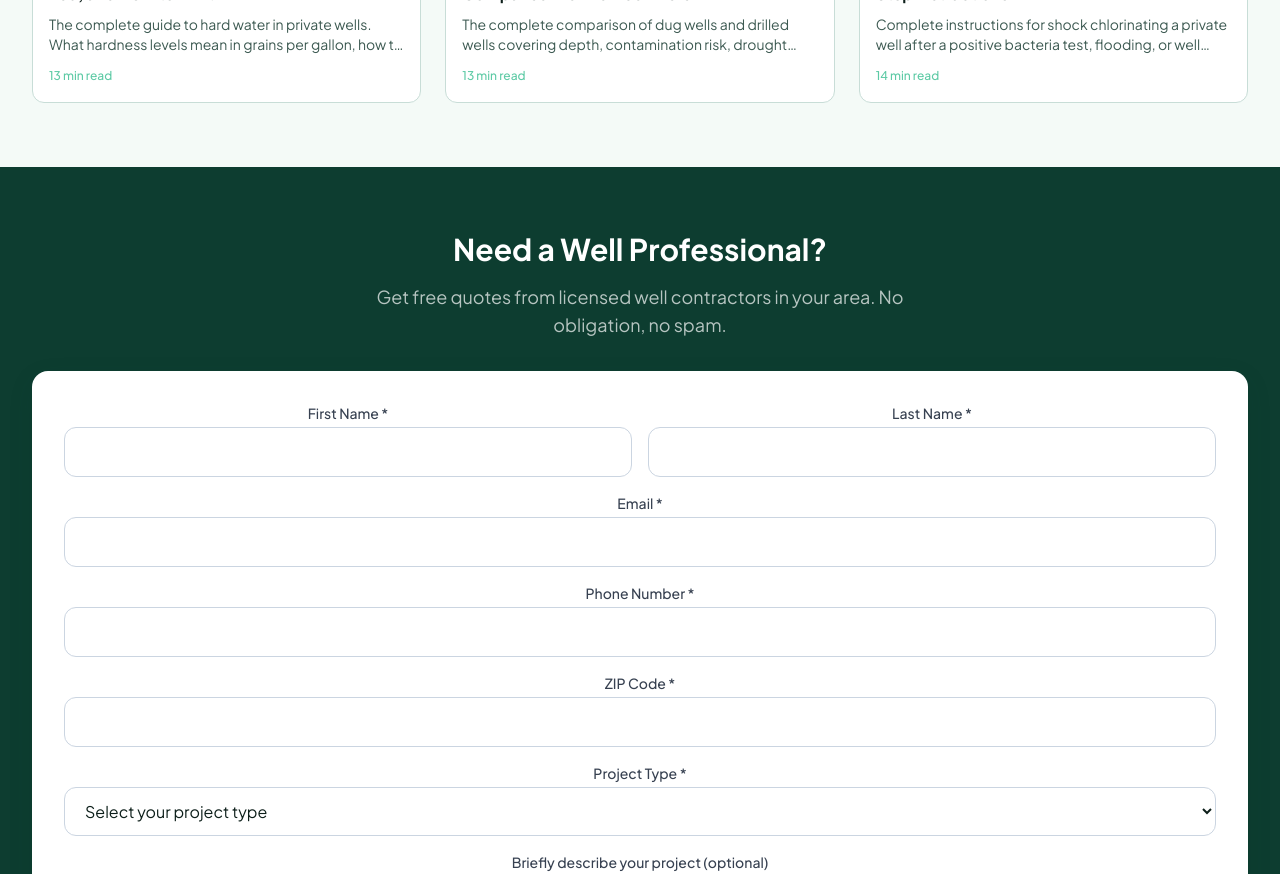
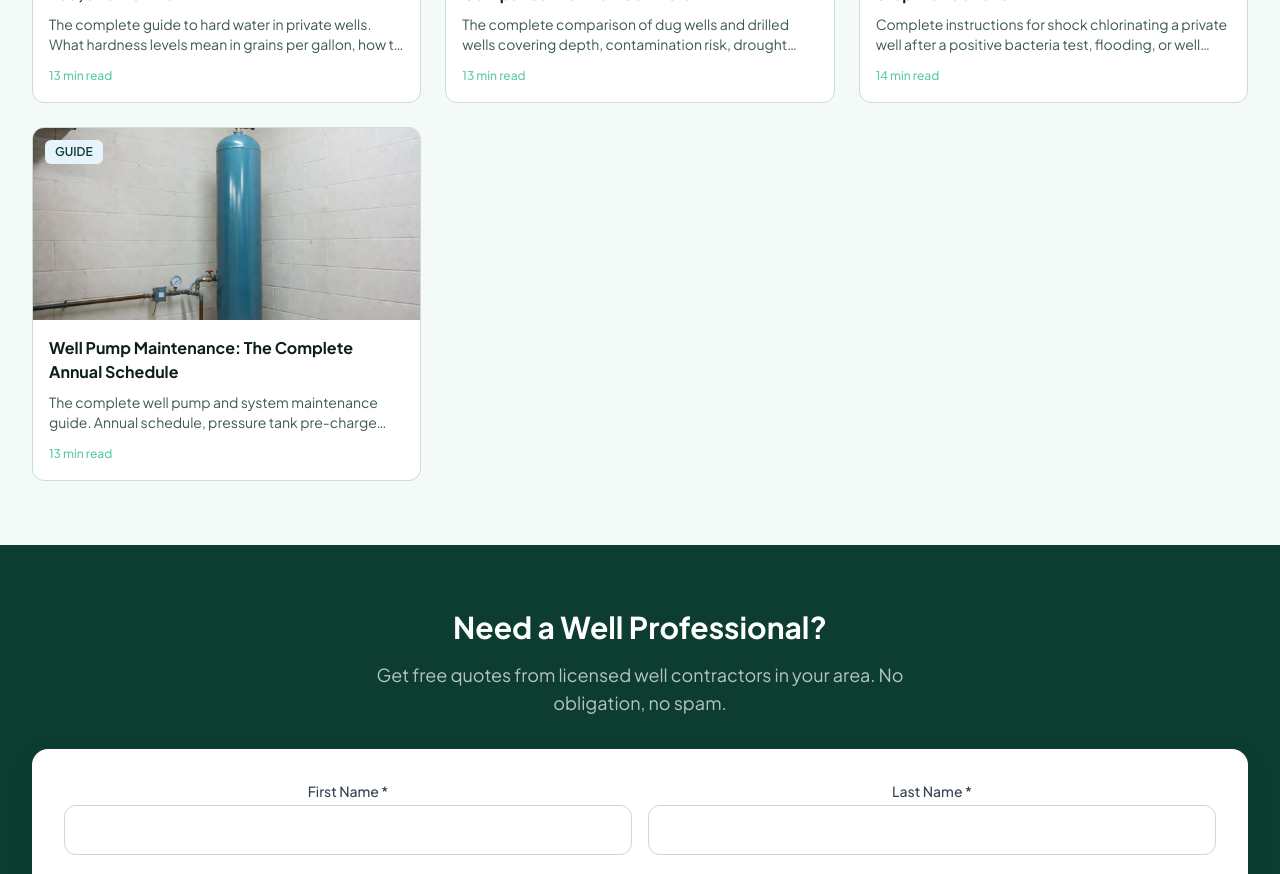
Before and after one commit to thebasementguide2026/thewell.guide-, a Next.js app: page /guides in a window 1280 px wide. Shown: the part 1840-2714 px from the top of the page. Built offline with nearby package versions, Linux system fonts and the light colour scheme.

Commit message:
feat: add well-pump-maintenance to guides index

```diff
--- a/app/guides/page.tsx
+++ b/app/guides/page.tsx
@@ -22,6 +22,7 @@ const guides = [
   { title: 'Hard Water in Wells: What It Is, What It Costs You, and How to Fix It', href: '/guides/hard-water-well', description: 'The complete guide to hard water in private wells. What hardness levels mean in grains per gallon, how to test for hardness at home, the real cost of untreated hard water on appliances and plumbing, and the correct treatment sequence for wells with both iron and hardness.', image: '/hard-water-well.jpg', readTime: '13 min read' },
   { title: 'Dug Well vs. Drilled Well: The Complete Comparison for Homeowners', href: '/guides/dug-well-vs-drilled-well', description: 'The complete comparison of dug wells and drilled wells covering depth, contamination risk, drought vulnerability, water quality, construction standards, setback requirements, cost, lifespan, and what to do if you are buying a property with a dug well.', image: '/dug-well-vs-drilled-well.jpg', readTime: '13 min read' },
   { title: 'How to Shock Chlorinate a Well: Step-by-Step Instructions', href: '/guides/how-to-shock-chlorinate-well', description: 'Complete instructions for shock chlorinating a private well after a positive bacteria test, flooding, or well service. Includes the casing volume calculation, correct bleach dose, the full 8-step procedure, and retest requirement.', image: '/how-to-shock-chlorinate-well.jpg', readTime: '14 min read' },
+  { title: 'Well Pump Maintenance: The Complete Annual Schedule', href: '/guides/well-pump-maintenance', description: 'The complete well pump and system maintenance guide. Annual schedule, pressure tank pre-charge check, wellhead inspection checklist, seasonal tasks, yield monitoring, professional inspection scope, and maintenance log guidance.', image: '/well-pump-maintenance.jpg', readTime: '13 min read' },
 ]
 
 export default function GuidesIndexPage() {
```
